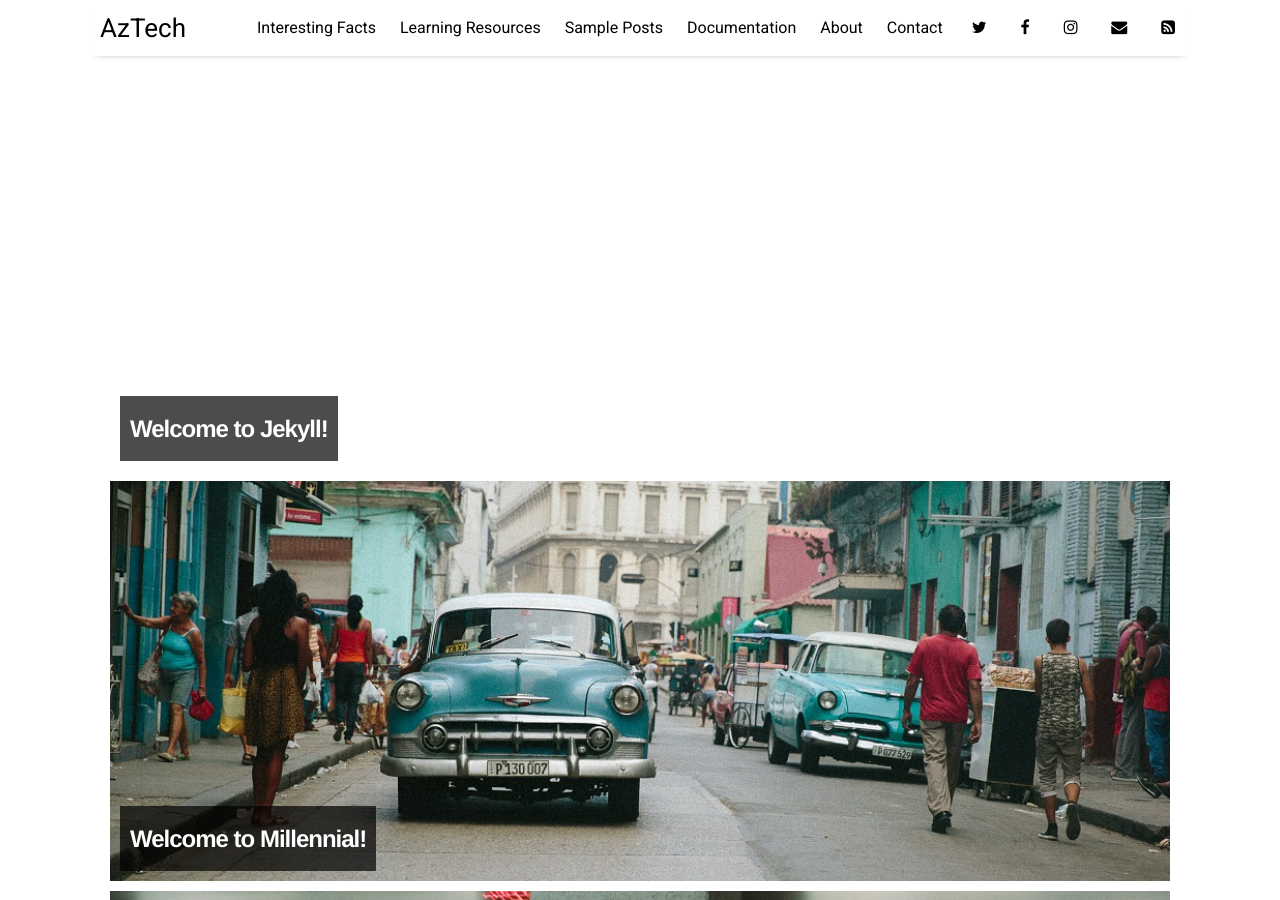
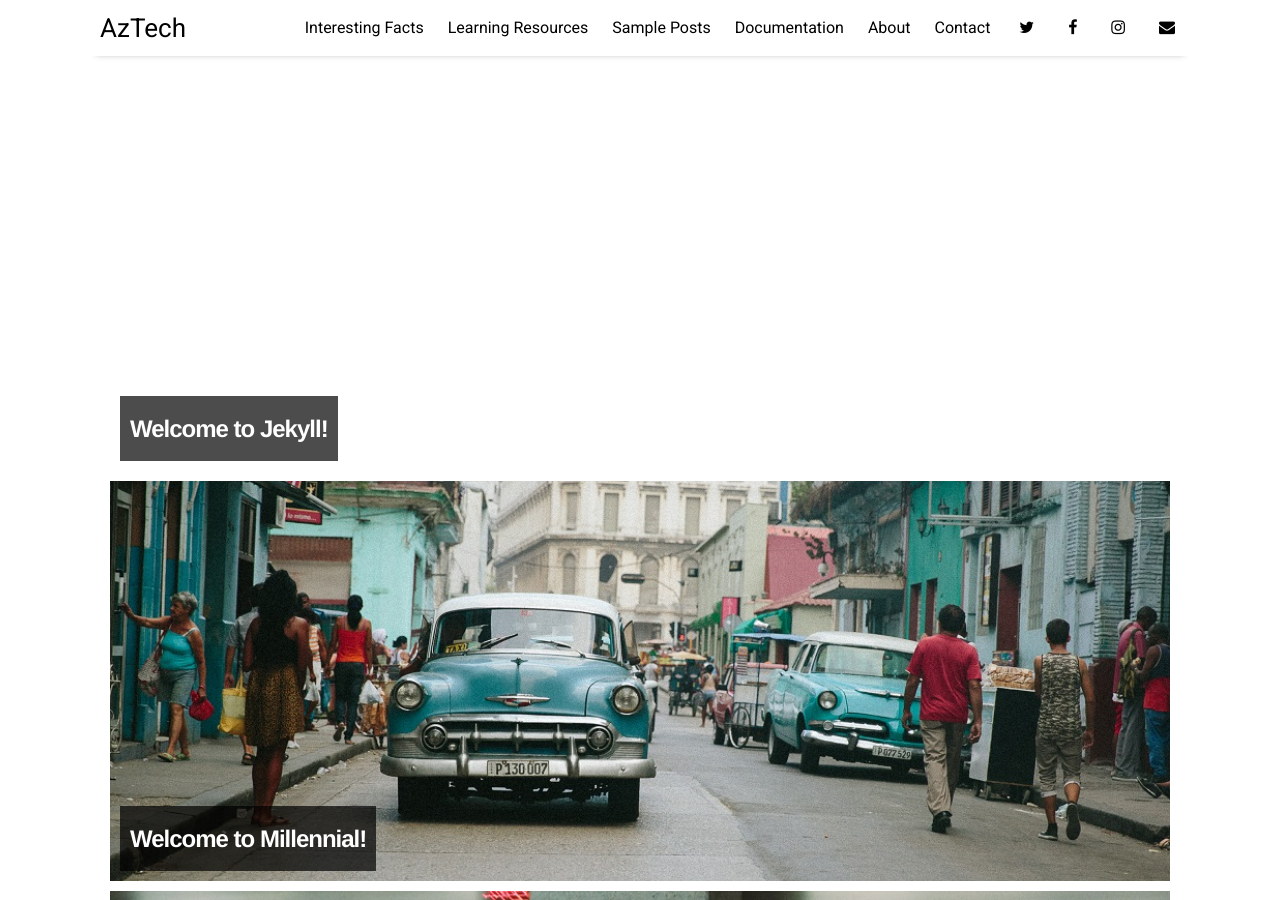
Before and after one commit to azalea-aztech/aztech.github.io, a Jekyll site: the page built from index.html, in a window 1280 px wide and 900 px high. Built offline with Jekyll 4.4.1, drawn with Linux system fonts in a browser that asks for light colours; nearby versions of some CDN libraries; the list of posts is cut into pages by our own code.

Commit message:
Changed info

```diff
--- a/_data/settings.yml
+++ b/_data/settings.yml
@@ -19,8 +19,8 @@ social:
 - {icon: 'twitter', link:    'https://twitter.com/paululele'}
 - {icon: 'facebook', link:   'https://www.facebook.com/paululele'}
 - {icon: 'instagram', link:  'https://instagram.com/paululele'}
-- {icon: 'envelope', link:   'mailto:hello@paulle.ca'}
-- {icon: 'rss-square', link: 'feed.xml'}
+- {icon: 'envelope', link:   'mailto:azalea.aztech@gmail.com'}
+# - {icon: 'rss-square', link: 'feed.xml'}
 # - {icon: 'rss-square', link: 'rss-feed.xml'}
 
 # Customize site text
```
